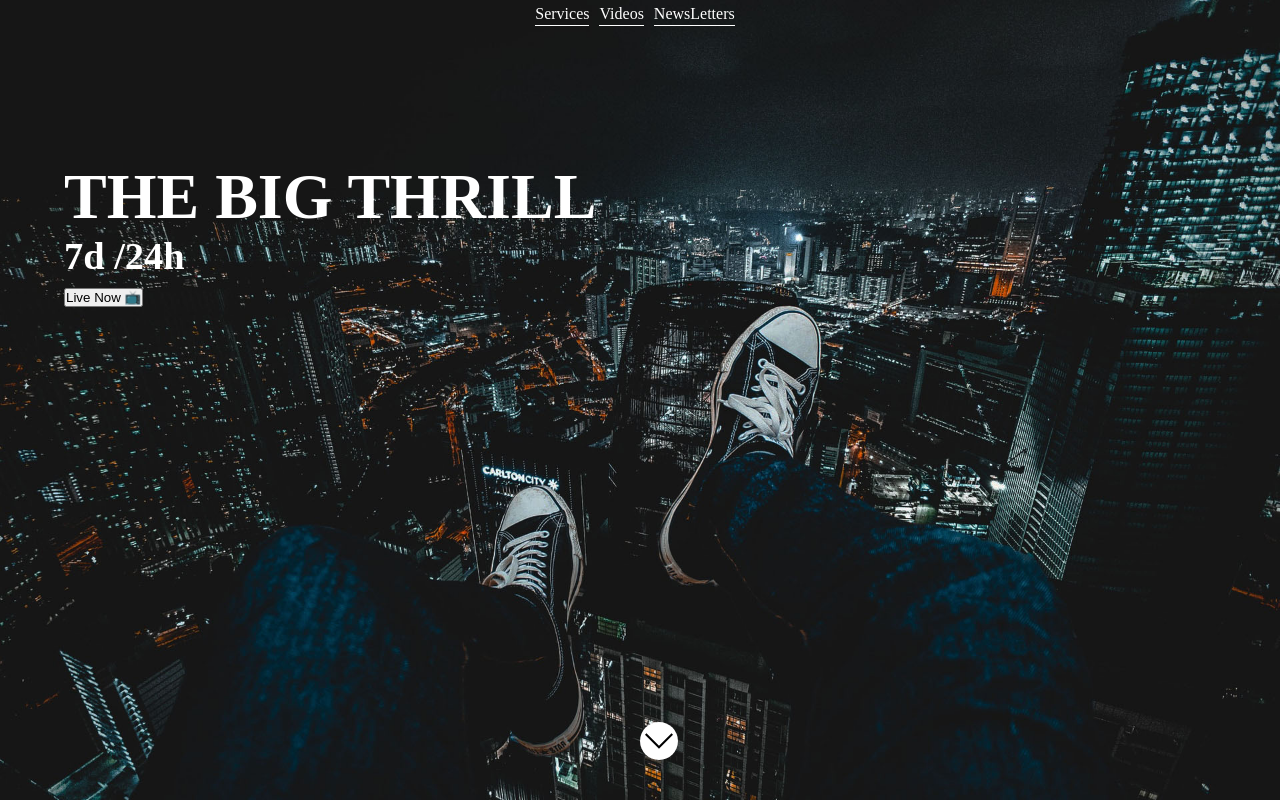
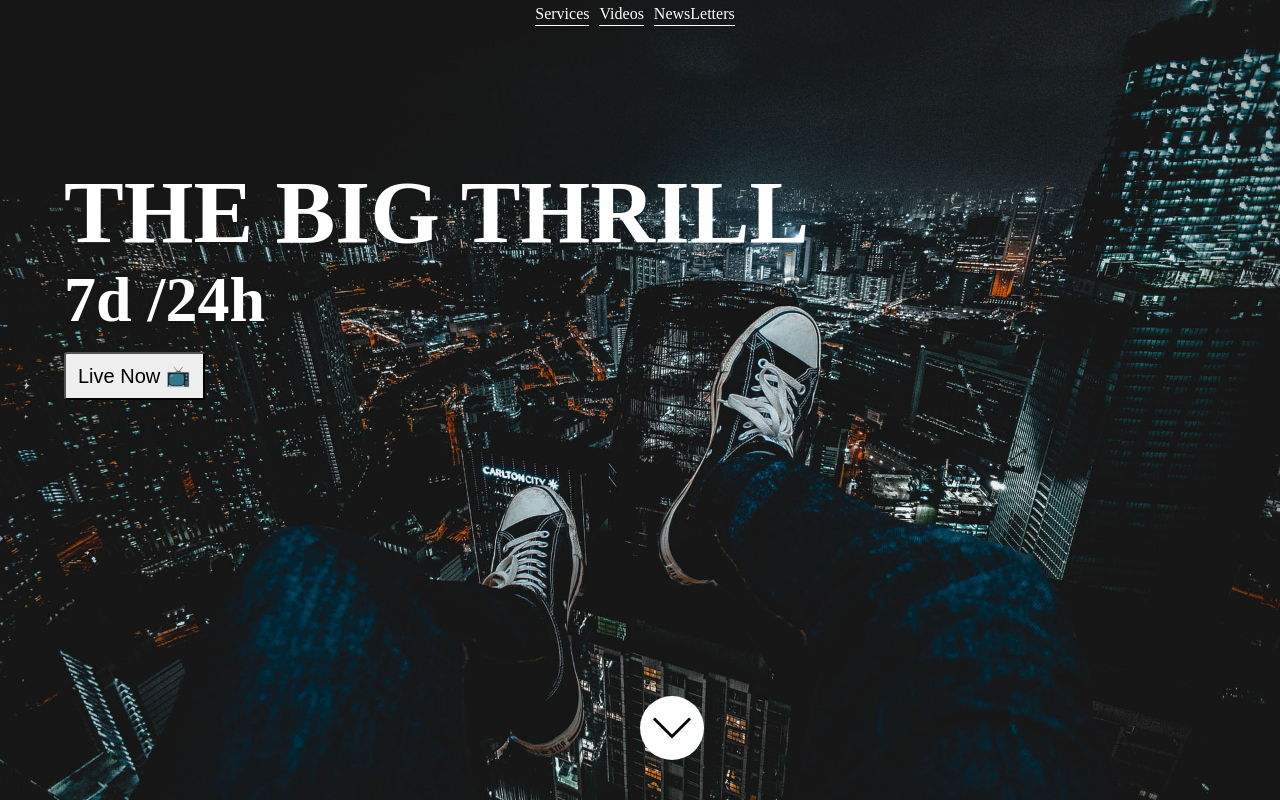
Before and after one commit to nitishjha6519/moviehomepage, a plain HTML site: page index.html in a window 1280 px wide. Drawn offline with Linux system fonts and the light colour scheme.

Commit message:
improvised font size through clamp()

```diff
--- a/styles.css
+++ b/styles.css
@@ -50,25 +50,31 @@ span{
 }
 
 .header h1{
-	font-size: 5vw;
+	font-size: clamp(45px, 7vw, 110px);
 }
 
 .header h2{
-	font-size: 3vw;
+	font-size: clamp(45px, 5vw, 110px);
 }
 .header button{
-	margin-top: 10px;
+	font-size: 20px;
+	margin-top: 15px;
+	padding: 10px 12px;
+  border-radius: 3px;
 }
 
 .arrow{
-	width: 3vw;
-	height: 3vw;
+	width: 5vw;
+	height: 5vw;
 	background-color: white;
 	position: absolute;
 	bottom: 5%;
 	left : 50%;
 	border-radius: 50%;
-	padding: 5px;
+	padding: 13px;
+	display: flex;
+	justify-content: center;
+	align-items: center;
 
 
 
```
